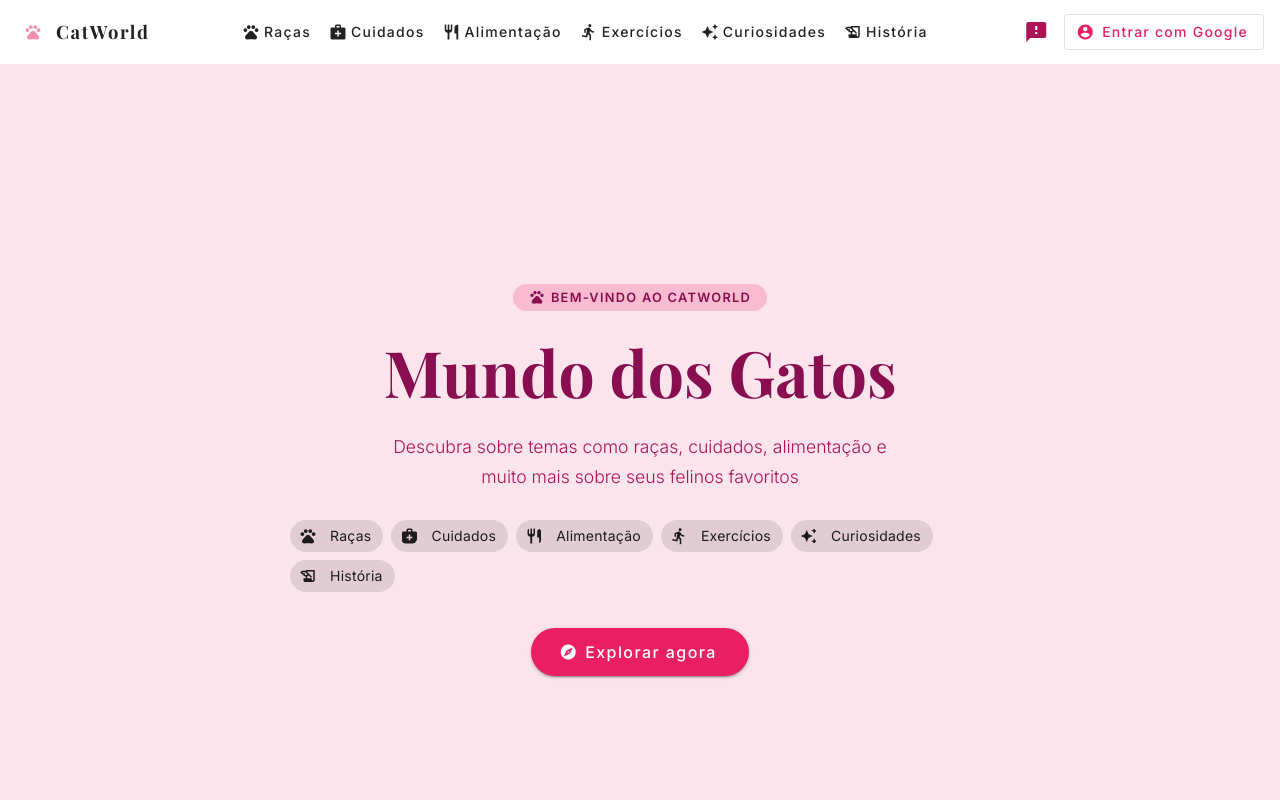
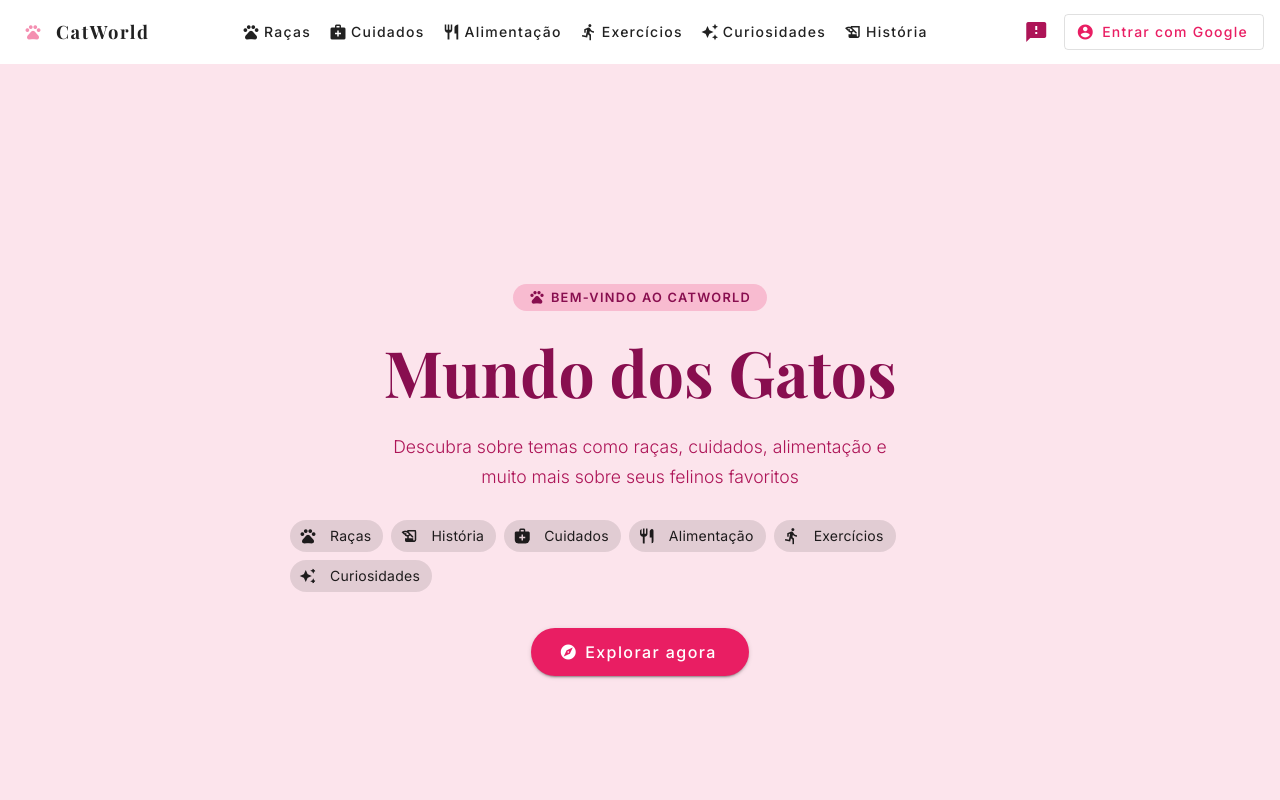
Before and after one commit to MariaClaraCorecha/catworld, an Angular app: page / in a window 1280 px wide. Shown: the top 800 px of the page. Built offline with nearby package versions, Linux system fonts and the light colour scheme.

Commit message:
Feat: update topics in HeroComponent to remove duplicate entry for 'História'

```diff
--- a/src/app/features/landing/hero/hero.ts
+++ b/src/app/features/landing/hero/hero.ts
@@ -19,11 +19,11 @@ export class HeroComponent {
 
   topics = [
     { icon: 'pets', label: 'Raças' },
+    { icon: 'history_edu', label: 'História' },
     { icon: 'medical_services', label: 'Cuidados' },
     { icon: 'restaurant', label: 'Alimentação' },
     { icon: 'directions_run', label: 'Exercícios' },
     { icon: 'auto_awesome', label: 'Curiosidades' },
-    { icon: 'history_edu', label: 'História' },
   ];
 
   explore() {
```
